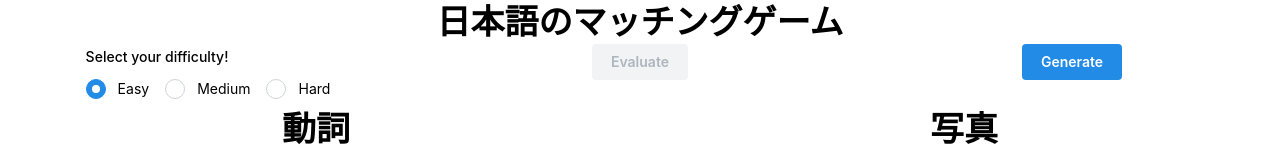
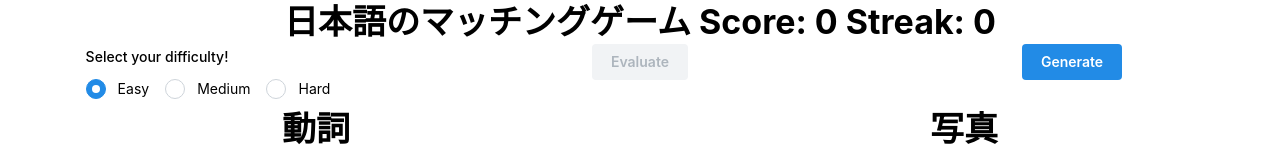
Before and after one commit to brown-japanese-utra/matching-game, a Next.js app: page / in a window 1280 px wide. Shown: the top 149 px of the page. Built offline with nearby package versions, Linux system fonts and the light colour scheme.

Commit message:
image fix, score and streak added. Fix the jank code for it though...

```diff
--- a/app/page.tsx
+++ b/app/page.tsx
@@ -1,6 +1,15 @@
 "use client";
 
-import { Center, Grid, Title, Image, Button, Space, Radio, Group } from "@mantine/core";
+import {
+  Center,
+  Grid,
+  Title,
+  Image,
+  Button,
+  Space,
+  Radio,
+  Group,
+} from "@mantine/core";
 import TextCard from "./components/FlashCard/TextCard";
 import { Phrase, phraseList } from "./components/Phrases";
 import { useEffect, useMemo, useState } from "react";
@@ -49,10 +58,16 @@ export default function HomePage() {
   // Checking if we're on the client or server
   const [isClient, setIsClient] = useState(false);
 
+  // Scoring and streak
+  const [score, setScore] = useState(0);
+  const [streak, setStreak] = useState(0);
+
   // Use state to track the chosen phrases, since we reshuffle them
   // Also track difficulty
   const [difficulty, setDifficulty] = useState("easy");
-  const [chosenPhrases, setChosenPhrases] = useState(choosePhrases(difficultyMap[difficulty]));
+  const [chosenPhrases, setChosenPhrases] = useState(
+    choosePhrases(difficultyMap[difficulty])
+  );
 
   useEffect(() => {
     setIsClient(true);
@@ -88,7 +103,9 @@ export default function HomePage() {
   const [selectedTxtButton, setTxtButton] = useState(-1);
   // Use state to keep track of which audio is playing
   const textCards = shuffledForTxt.map((phrase) => {
-    let cardText: string = isClient ? phrase.object + phrase.particle + phrase.kanji : "ローディング中";
+    let cardText: string = isClient
+      ? phrase.object + phrase.particle + phrase.kanji
+      : "ローディング中";
     return (
       <TextCard
         key={phrase.id}
@@ -131,8 +148,11 @@ export default function HomePage() {
     // If the selected buttons are the same id, then it's a match
     if (selectedTxtButton == selectedImgButton) {
       setIsCorrectMatch(true);
+      setStreak(streak + 1);
+      setScore(score + 1000 * (streak + 1));
     } else {
       setIsCorrectMatch(false);
+      setStreak(0);
     }
     setTimeout(() => {
       setTxtButton(-1);
@@ -147,12 +167,19 @@ export default function HomePage() {
   return (
     <>
       <Center>
-        <Title order={1}>日本語のマッチングゲーム</Title>
+        <Title order={1}>
+          日本語のマッチングゲーム {"Score: " + score} {" Streak: " + streak}
+        </Title>
       </Center>
       <Grid>
         <Grid.Col span={4}>
           <Center>
-            <Radio.Group name="difficulty" label="Select your difficulty!" value={difficulty} onChange={setDifficulty}>
+            <Radio.Group
+              name="difficulty"
+              label="Select your difficulty!"
+              value={difficulty}
+              onChange={setDifficulty}
+            >
               <Group mt="xs">
                 <Radio value="easy" label="Easy" />
                 <Radio value="medium" label="Medium" />
@@ -165,7 +192,11 @@ export default function HomePage() {
           <Center>
             <Button
               onClick={() => checkMatch()}
-              disabled={selectedImgButton == -1 || selectedTxtButton == -1 || isEvaluating}
+              disabled={
+                selectedImgButton == -1 ||
+                selectedTxtButton == -1 ||
+                isEvaluating
+              }
             >
               Evaluate
             </Button>
@@ -173,7 +204,13 @@ export default function HomePage() {
         </Grid.Col>
         <Grid.Col span={4}>
           <Center>
-            <Button onClick={() => setChosenPhrases(choosePhrases(difficultyMap[difficulty]))}>Generate</Button>
+            <Button
+              onClick={() =>
+                setChosenPhrases(choosePhrases(difficultyMap[difficulty]))
+              }
+            >
+              Generate
+            </Button>
           </Center>
         </Grid.Col>
       </Grid>
```
Also changed, not shown: public/images/電気が消える.jpg (renamed from public/images/電気を消える.jpg).
